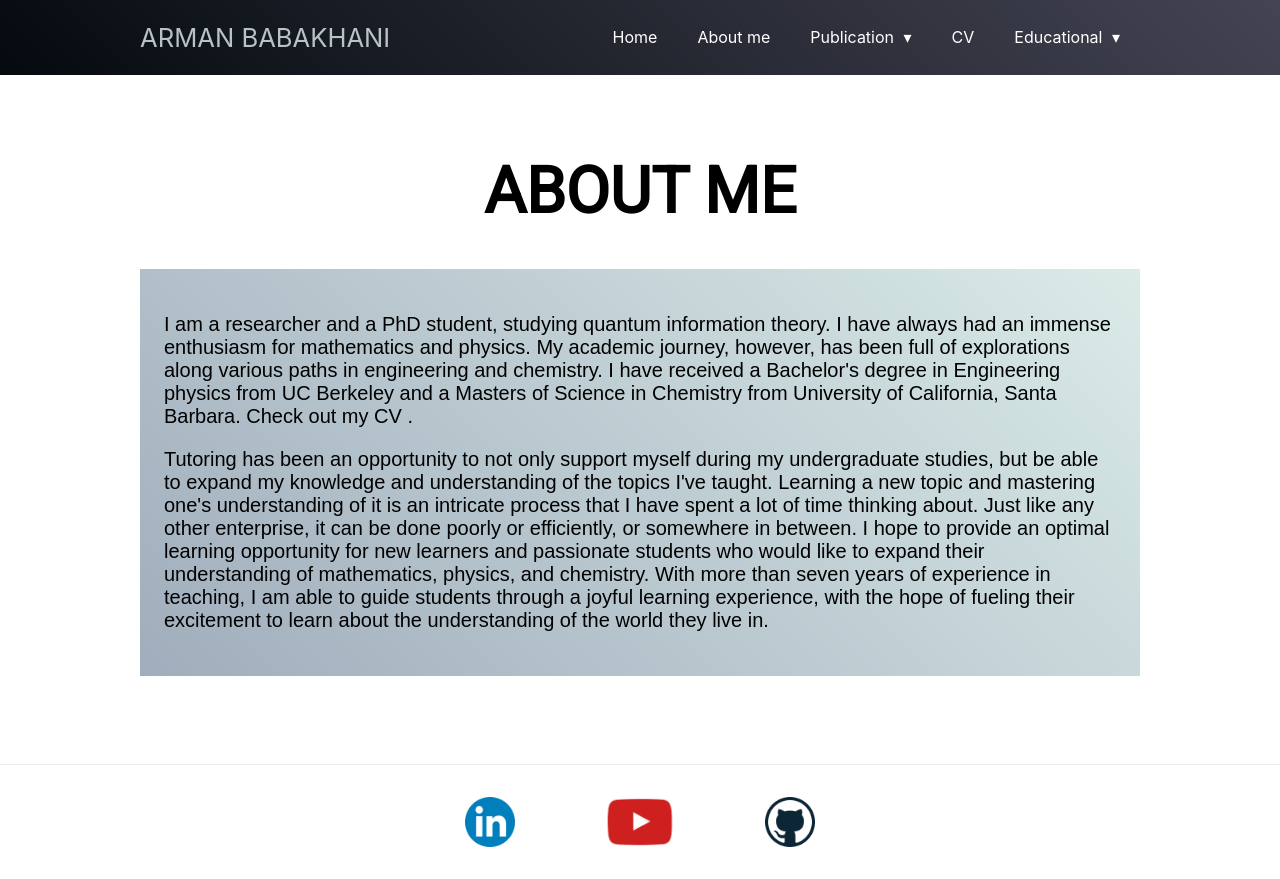
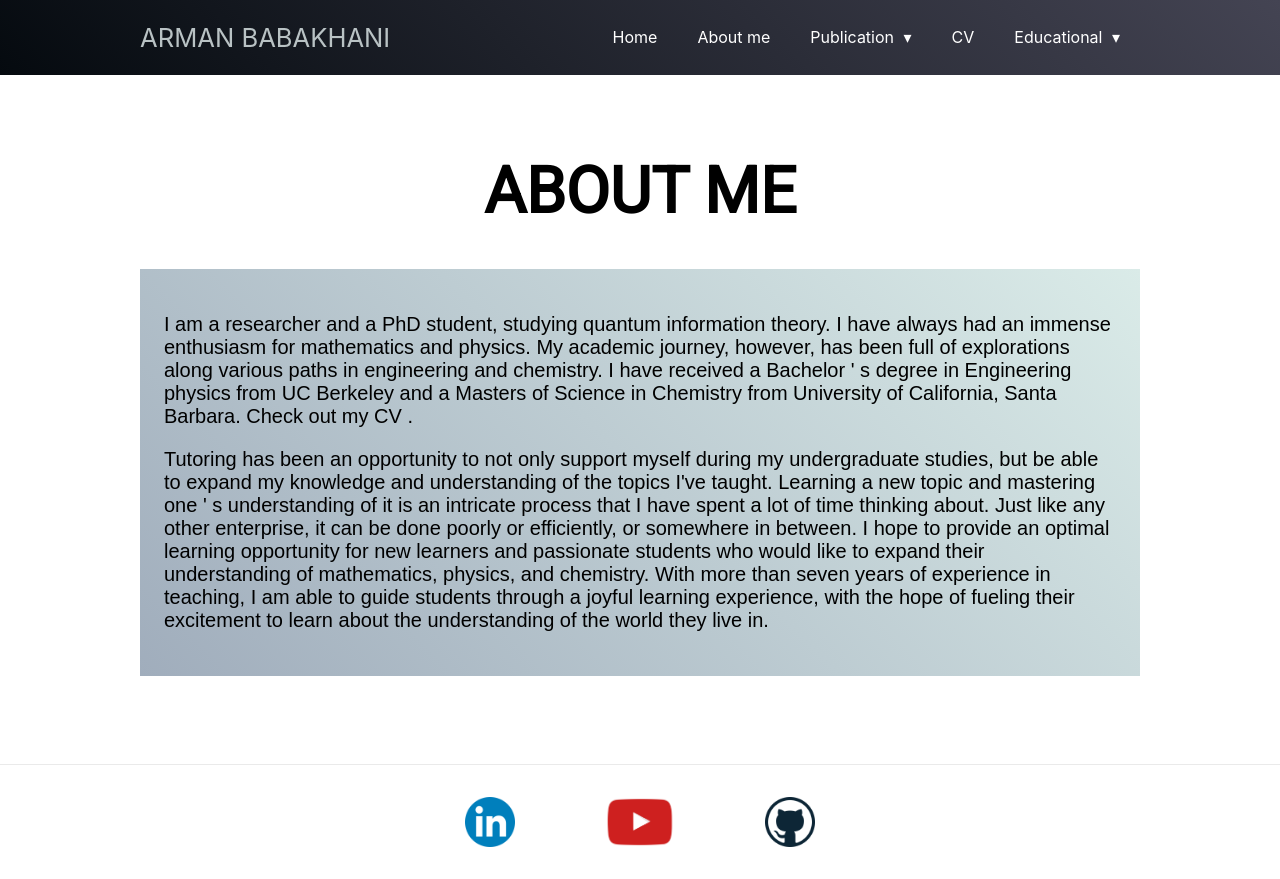
Before and after one commit to armanxbabakhani/ArmanWeb, a Next.js app: page /me in a window 1280 px wide. Built offline with nearby package versions, Linux system fonts and the light colour scheme.

Commit message:
made this shit build!

```diff
--- a/pages/index.js
+++ b/pages/index.js
@@ -28,7 +28,7 @@ export default function Home() {
             <Link href="/me"passHref>
               <a>
                 <h2>About Me &rarr;</h2>
-                <p>My educational background and interests.</p>
+                <p> My educational background and interests.</p>
               </a>
             </Link>
           </div>
--- a/pages/me.js
+++ b/pages/me.js
@@ -12,12 +12,12 @@ export default function Me() {
                     <p>
                     I am a researcher and a PhD student, studying quantum information theory.
                     I have always had an immense enthusiasm for mathematics and physics.
-                    My academic journey, however, has been full of explorations along various paths in engineering and chemistry. I have received a Bachelor's degree in Engineering physics
-                    from UC Berkeley and a Masters of Science in Chemistry from University of California, Santa Barbara. Check out my <a href=" " > CV </a>.
+                    My academic journey, however, has been full of explorations along various paths in engineering and chemistry. I have received a Bachelor &apos; s degree in Engineering physics
+                    from UC Berkeley and a Masters of Science in Chemistry from University of California, Santa Barbara. Check out my <a href="/Arman_Resume_web.pdf" > CV </a>.
                     </p>
                     <p>
-                    Tutoring has been an opportunity to not only support myself during my undergraduate studies, but be able to expand my knowledge and understanding of the topics I've taught.
-                    Learning a new topic and mastering one's understanding of it is an intricate process that I have spent a lot of time thinking about.
+                    Tutoring has been an opportunity to not only support myself during my undergraduate studies, but be able to expand my knowledge and understanding of the topics I&apos;ve taught.
+                    Learning a new topic and mastering one &apos; s understanding of it is an intricate process that I have spent a lot of time thinking about.
                     Just like any other enterprise, it can be done poorly or efficiently, or somewhere in between.
                     I hope to provide an optimal learning opportunity for new learners and passionate students who would like to expand their understanding of mathematics, physics, and chemistry.
                     With more than seven years of experience in teaching, I am able to guide students through a joyful learning experience, with the hope of fueling their excitement to learn about the understanding of the world they live in.
```
